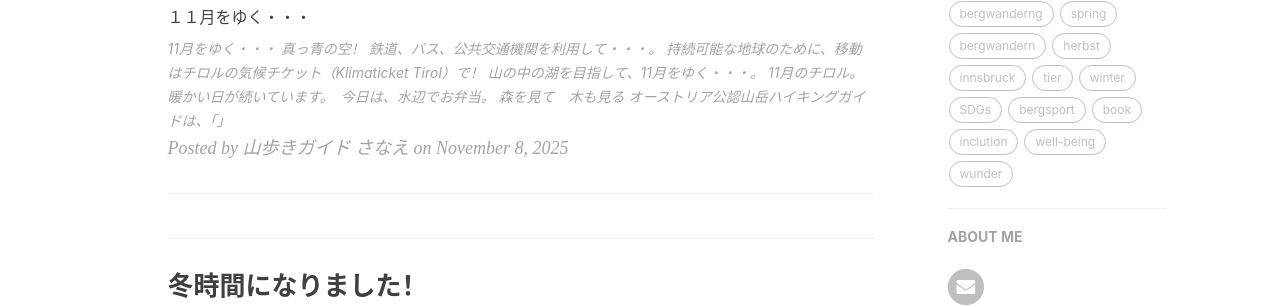
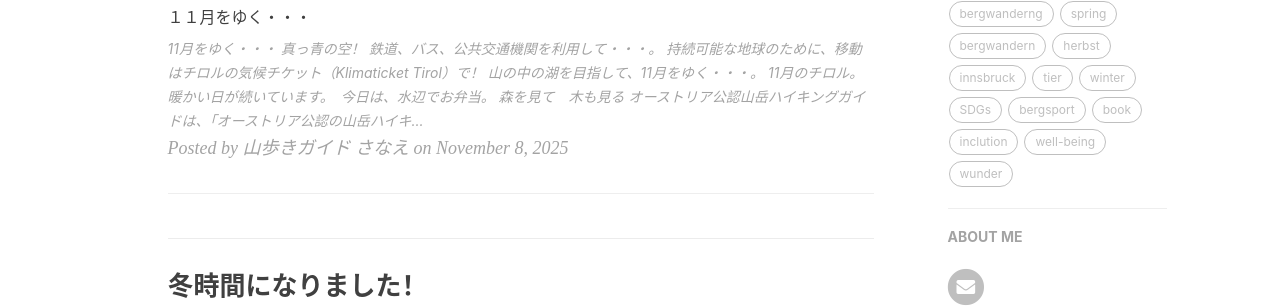
Before and after one commit to yamayagi/yamayagi.github.io, a Jekyll site: the page built from index.html, in a window 1280 px wide and 900 px high, scrolled down 330 px. Shown: the part 220-527 px from the top of the window. Built offline with Jekyll 4.4.1, drawn with Linux system fonts in a browser that asks for light colours; nearby versions of some CDN libraries; the list of posts is cut into pages by our own code; comment, search, counter and statistics services are not loaded; some of the changed lines change nothing that is shown.

Commit message:
Update 2025-11-08-herbst.md

```diff
--- a/_posts/2025-11-08-herbst.md
+++ b/_posts/2025-11-08-herbst.md
@@ -12,13 +12,25 @@
 
 持続可能な地球のために、移動はチロルの気候チケット（Klimaticket Tirol）で！
 
+![20251105riffelsee1](https://piwigo.schickl.de/i.php?/upload/2025/11/08/20251108044449-0d6115b4-me.jpg)
+
 山の中の湖を目指して、11月をゆく・・・。
 
 11月のチロル。暖かい日が続いています。　今日は、水辺でお弁当。
 
-![20251105riffelsee](https://piwigo.schickl.de/i.php?/upload/2025/11/08/20251108044449-0d6115b4-me.jpg)
+![20251105riffelsee2](https://piwigo.schickl.de/i.php?/upload/2025/11/08/20251108044423-8ef39d57-me.jpg)
 
 
 # 森を見て　木も見る
 
-オーストリア公認山岳ハイキングガイドは、「」
+オーストリア公認山岳ハイキングガイドは、「オーストリア公認の山岳ハイキングガイドは、専門的な見地から山歩きのガイドをすることを許可されており、お客様の安全に責任を負う。」ことはもちろんですが・・・。
+
+自然について、歴史について、薬草について、様々な分野の知識を学び続けます！
+
+この日は、インスブルック市の北側の山の斜面の森を歩いて・・・。
+
+![20251102baum](https://piwigo.schickl.de/i.php?/upload/2025/11/08/20251108044021-bde89391-me.jpg)
+
+たくさんの木について学びました！
+
+本当にたくさん、その数７０種類以上！！
```
